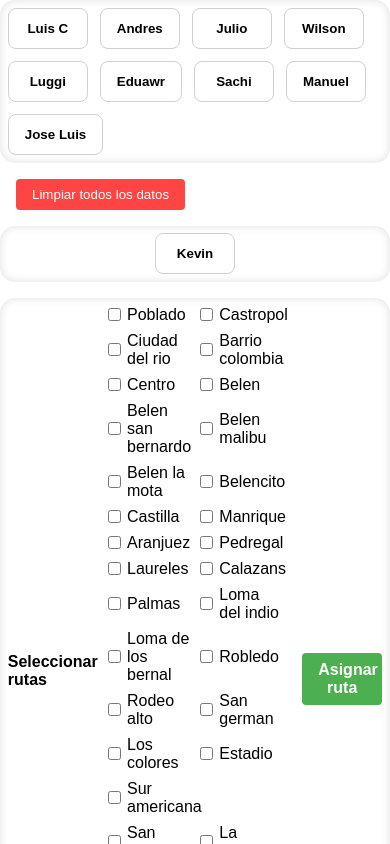
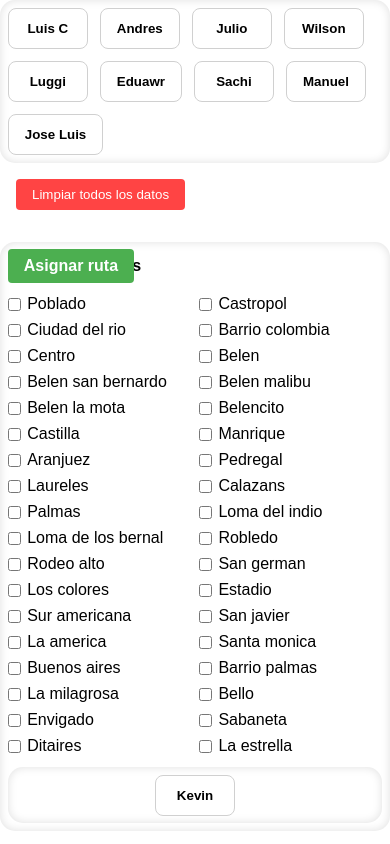
Before and after one commit to joseluiscodesk8/capture, a Next.js app: page /enrutamiento in a window 390 px wide. Both pictures are taken after a click on the button "Kevin". Shown: the top 844 px of the page. Built offline with nearby package versions, Linux system fonts and the light colour scheme.

Commit message:
(styles): add scroll for asignament route

```diff
--- a/src/app/enrutamiento/components/Rutas.tsx
+++ b/src/app/enrutamiento/components/Rutas.tsx
@@ -484,12 +484,17 @@ export default function Rutas() {
   };
 
   // NUEVA FUNCIÓN DE LIQUIDACIÓN
-  const calcularLiquidacion = (name: string): number => {
+  const calcularLiquidacion = (name: string): number | null => {
   const totalEfectivo = calculateTotalByDeliveryMan(name);
+
+  if (totalEfectivo === 0) {
+    return null;
+  }
+
   const totalDomicilios = calculateTotalDeliveryFeeByDeliveryMan(name);
-
   return totalEfectivo - totalDomicilios;
 };
+
 
   const activeMan = route.find((m) => m.name === activeDeliveryMan);
   const activeTask = activeMan?.tasks.find((t) => t.id === activeTaskId);
@@ -534,22 +539,19 @@ export default function Rutas() {
         </button>
       )}
 
-      <section>
-        <ul className={styles.deliveryManList}>
-          {route.map((man) => (
-            <li key={man.name}>
-              <button onClick={() => setActiveDeliveryMan(man.name)}>
-                {man.name}
-              </button>
-            </li>
-          ))}
-        </ul>
-      </section>
+
 
       {activeMan && (
         <>
           <section className={styles.routeSection}>
   <h4 className={styles.title}>Seleccionar rutas</h4>
+
+   <button
+    onClick={() => handleAddTask(activeMan.name)}
+    className={styles.addButton}
+  >
+    Asignar ruta
+  </button>
 
   <div className={styles.routesContainer}>
     {RUTAS_PREDETERMINADAS.map((ruta) => (
@@ -564,12 +566,18 @@ export default function Rutas() {
     ))}
   </div>
 
-  <button
-    onClick={() => handleAddTask(activeMan.name)}
-    className={styles.addButton}
-  >
-    Asignar ruta
+<section>
+        <ul className={styles.deliveryManList}>
+          {route.map((man) => (
+            <li key={man.name}>
+              <button onClick={() => setActiveDeliveryMan(man.name)}>
+                {man.name}
               </button>
+            </li>
+          ))}
+        </ul>
+      </section>
+
 </section>
 
 
@@ -585,10 +593,13 @@ export default function Rutas() {
               <strong>Domicilios:</strong> $
               {calculateTotalDeliveryFeeByDeliveryMan(activeMan.name)}
             </p>
+            {calculateTotalByDeliveryMan(activeMan.name) > 0 && (
   <p>
     <strong>Liquidación:</strong> $
     {calcularLiquidacion(activeMan.name)}
   </p>
+)}
+
           </section>
           <section className={styles.taskList}>
             <ul>
@@ -623,36 +634,26 @@ export default function Rutas() {
       />
 
       {activeTask && (
-        <section>
+  <section className={styles.taskSection}>
     {activeTask.images.length > 0 && (
       <button
         className={styles.addComanda}
         onClick={() => handleAddMoreImages(activeTask.id)}
-              style={{ marginBottom: "1rem" }}
       >
         Agregar comanda
       </button>
     )}
 
-          <div style={{ display: "flex", gap: "1rem", flexWrap: "wrap" }}>
+    <div className={styles.imagesContainer}>
       {activeTask.images.map((img) => (
+        <div key={img.id} className={styles.imageCard}>
           <div
-                key={img.id}
-                style={{
-                  border: "1px solid #ccc",
-                  padding: "0.5rem",
-                  display: "flex",
-                  flexDirection: "column",
-                  gap: "0.5rem"
-                }}
-              >
-                <div
-                  style={{ position: "relative" }}
+            className={styles.imageWrapper}
             onPointerDown={() => handleImagePressStart(img.id)}
             onPointerUp={handleImagePressEnd}
             onPointerLeave={handleImagePressEnd}
           >
-                  <img src={img.preview} alt="" width={100} />
+            <img src={img.preview} alt="" />
 
             {imageToDelete === img.id && (
               <button
@@ -660,22 +661,15 @@ export default function Rutas() {
                   removeImage(activeTask.id, img.id, img.imageId);
                   setImageToDelete(null);
                 }}
-                      style={{
-                        position: "absolute",
-                        inset: 0,
-                        background: "rgba(0,0,0,0.6)",
-                        color: "#fff",
-                        border: "none",
-                        fontWeight: "bold",
-                      }}
               >
                 Eliminar
               </button>
             )}
           </div>
 
-                <div>
-                  <h4 style={{ margin: "0 0 0.25rem 0" }}>Efectivo:</h4>
+          <div className={styles.section}>
+            <h4>Efectivo:</h4>
+
             {img.status === null && (
               <div className={styles.statusButtons}>
                 <button
@@ -696,7 +690,7 @@ export default function Rutas() {
             )}
 
             {img.status === "pagado" && (
-                    <p style={{ color: "green", fontWeight: "bold", margin: 0 }}>
+              <p style={{ color: "green", fontWeight: "bold" }}>
                 Ya pagado
               </p>
             )}
@@ -725,17 +719,17 @@ export default function Rutas() {
                         );
                       }
                     }}
-                          style={{ width: "100%" }}
                   />
                 ) : (
-                        <p style={{ margin: 0 }}>${img.price}</p>
+                  <p>${img.price}</p>
                 )}
               </>
             )}
           </div>
 
-                <div>
-                  <h4 style={{ margin: "0 0 0.25rem 0" }}>Domicilio:</h4>
+          <div className={styles.section}>
+            <h4>Domicilio:</h4>
+
             {img.deliveryFee === undefined ? (
               <input
                 type="number"
@@ -757,10 +751,9 @@ export default function Rutas() {
                     );
                   }
                 }}
-                      style={{ width: "100%" }}
               />
             ) : (
-                    <p style={{ margin: 0 }}>${img.deliveryFee}</p>
+              <p>${img.deliveryFee}</p>
             )}
           </div>
         </div>
@@ -768,6 +761,7 @@ export default function Rutas() {
     </div>
   </section>
 )}
+
     </>
   );
 }
--- a/src/app/enrutamiento/styles/index.module.scss
+++ b/src/app/enrutamiento/styles/index.module.scss
@@ -126,52 +126,110 @@
 }
 
 .routeSection {
+  display: grid;
+  grid-template-columns: 1fr auto;
+  grid-template-rows: auto auto;
+  gap: 0.75rem 1rem;
   margin: 1rem 0;
+
+  /* Fila 1 */
+  .title {
+    grid-column: 1 / 2;
+    grid-row: 1;
+    margin: 0;
+    align-self: center;
   }
 
-.title {
-  margin-bottom: 0.5rem;
+  .addButton {
+    grid-column: 2 / 3;
+    grid-row: 1;
+    align-self: center;
+    margin: 0;
   }
 
+  /* Fila 2 */
   .routesContainer {
-  display: flex;
-  flex-wrap: wrap;
+    grid-column: 1 / -1;
+    grid-row: 2;
+
+    display: grid;
+    grid-template-columns: repeat(auto-fill, minmax(140px, 1fr));
     gap: 0.5rem;
-}
 
-/* Item base */
     .routeItem {
       display: flex;
       align-items: center;
       gap: 0.4rem;
       cursor: pointer;
 
-  /* Desktop / default */
-  flex: 0 0 150px;
+      input {
+        cursor: pointer;
+      }
+    }
   }
 
   /* 📱 Móvil */
   @media (max-width: 480px) {
-  .routeItem {
-    flex: 0 0 calc(50% - 0.5rem); // dos por fila
+    grid-template-columns: 1fr;
+
+    .title,
+    .addButton {
+      grid-column: 1 / -1;
+    }
+
+    .addButton {
+      justify-self: start;
+    }
   }
 }
 
-.selectedRoute {
-  margin-top: 0.5rem;
-  font-size: 0.9rem;
+.taskSection {
+  display: grid;
+  grid-template-rows: auto 1fr;
+  gap: 1rem;
+  height: 100%;
+
+  .addComanda {
+    justify-self: start;
   }
 
-.addButton {
-  margin-top: 0.5rem;
+  .imagesContainer {
+    width: 80vw;
+    margin: 0 auto;
+    max-height: 420px;
+    overflow-y: auto;
+
+    display: grid;
+    grid-auto-rows: min-content;
+    gap: 1.5rem;
+
+    scroll-snap-type: y mandatory;
+    overscroll-behavior: contain;
+    padding: 1rem;
+
+    .imageCard {
+      display: flex;
+      flex-direction: column;
+      gap: 1rem;
+
+      border: 1px solid #ccc;
+      padding: 1rem;
+      background-color: #fff;
+
+      scroll-snap-align: start;
+
+      .imageWrapper {
+        display: flex;
+        justify-content: center;
+        align-items: center;
+        position: relative;
+
+        img {
+          width: 260px;
+          max-width: 100%;
+          height: auto;
         }
-
-
-.selectedRoute {
-  margin-top: 0.5rem;
-  font-size: 0.9rem;
       }
-
-.addButton {
-  margin-top: 0.5rem;
     }
+  }
+}
```
Lines whose indentation alone changed are shown as unchanged.
